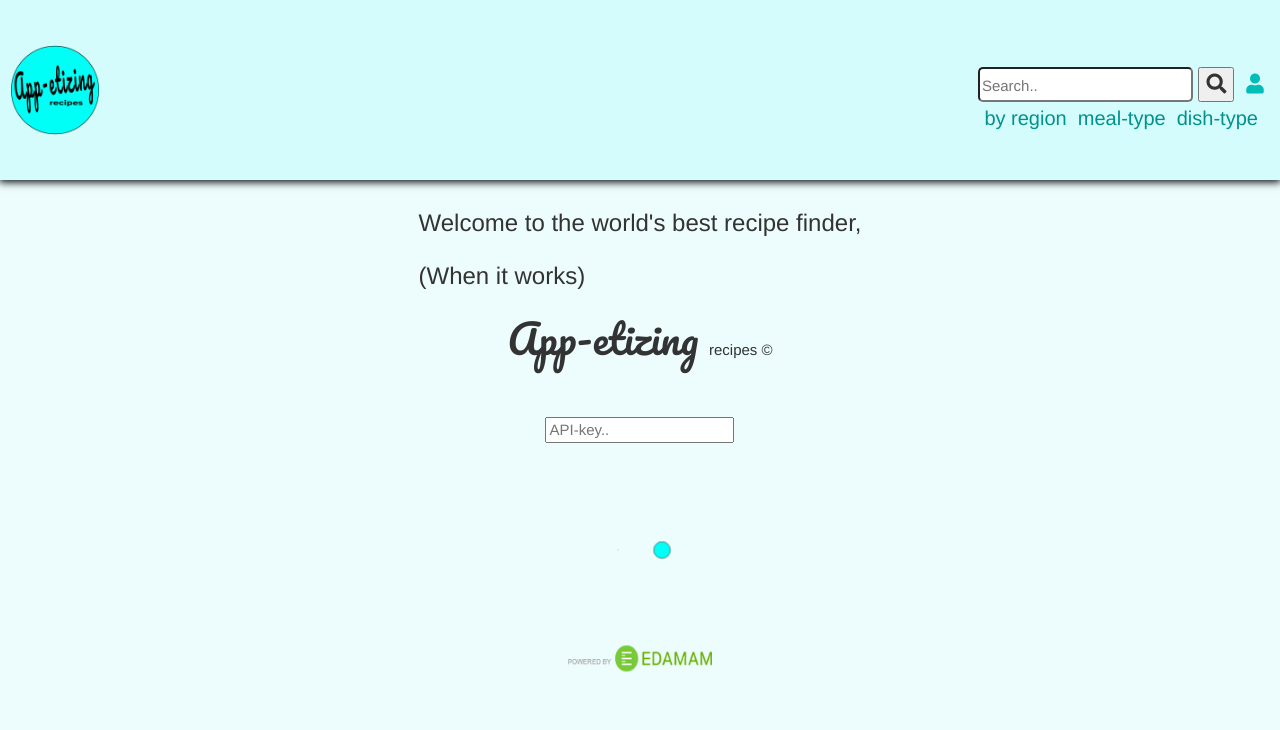
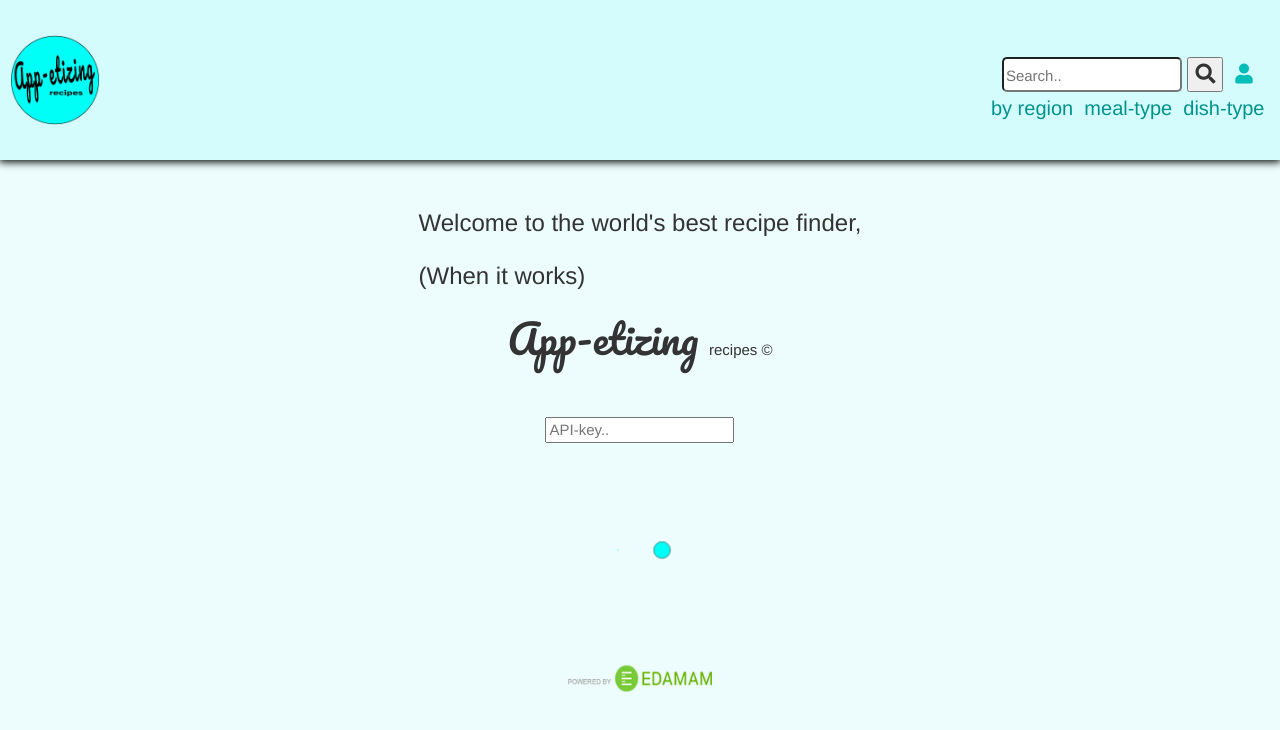
Before and after one commit to RickRieger/final_project-, a plain HTML site: page index.html in a window 1280 px wide. Drawn offline with nearby package versions, Linux system fonts and the light colour scheme.

Commit message:
messing with css

```diff
--- a/style.css
+++ b/style.css
@@ -12,12 +12,12 @@
     position: fixed;
     width: 160px;
     height: 36px;
-    margin-top: 640px;
+    margin-top: 660px;
     margin-left: 0px;
 
 }
 #search{
-    width:215px;
+    width:180px;
     border-radius: 5px;
 }
 #API{
@@ -120,7 +120,7 @@ body{
     z-index: 1;
     background-color:#d3fcfcf7;
     position: fixed;
-    height:180px;
+    height:160px;
     display: inline-flex;
     text-align: center;
     align-items: center;
@@ -209,6 +209,8 @@ a:active{
     display: flex;
     flex-direction: column;
     font-size: 2rem;
+    justify-content: space-between;
+    align-content: space-between;
 
 }
 #links{
@@ -273,7 +275,7 @@ li{
     margin-top: 50px;
     display:none;
     justify-content:center;
-    margin-bottom: 50px;
+    margin-bottom: 0px;
 }
 .loader.show{
     opacity: 1;
```
Also changed, not shown: index.html (indentation only).
